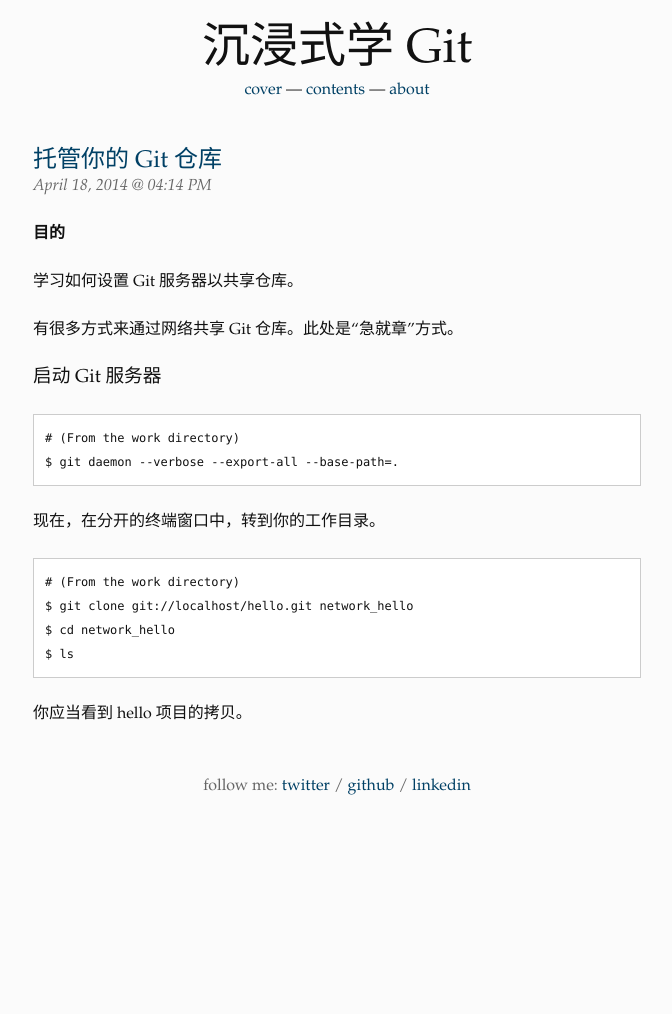
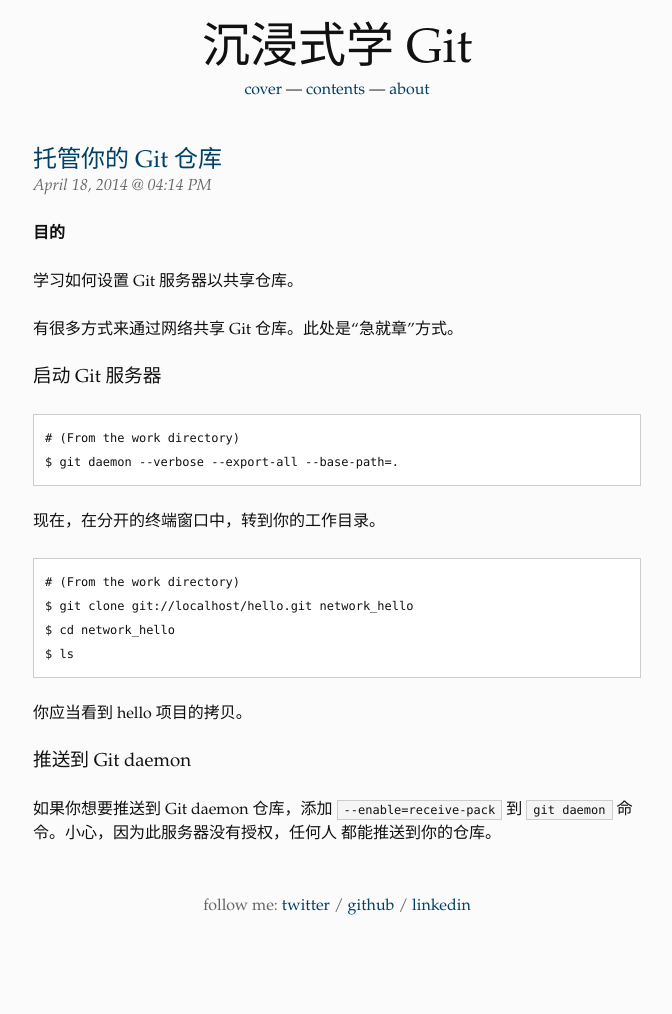
Before and after one commit to xuxiaodong/gitimmersion, a Jekyll site: the page built from _posts/2014-04-18-hosting-your-git-repositories.md, in a window 1280 px wide. Shown: the whole page, without its empty margins (303-975 px from the left). Built offline with Jekyll 4.4.1, drawn with Linux system fonts in a browser that asks for light colours; Markdown is read by kramdown in place of the engine named in the settings; before the commit the page ends 900 px from its top, so only the background shows below that.

Commit message:
Add post: sharing repos

````diff
--- a/_posts/2014-04-18-hosting-your-git-repositories.md
+++ b/_posts/2014-04-18-hosting-your-git-repositories.md
@@ -28,3 +28,9 @@ $ ls
 ```
 
 你应当看到 hello 项目的拷贝。
+
+### 推送到 Git daemon
+
+如果你想要推送到 Git daemon 仓库，添加 `--enable=receive-pack`
+到 `git daemon` 命令。小心，因为此服务器没有授权，任何人
+都能推送到你的仓库。
--- a/contents.html
+++ b/contents.html
@@ -56,4 +56,5 @@ title: Contents
     <li><a href="{{ site.baseurl }}pushing-a-change.html">推送更改</a></li>
     <li><a href="{{ site.baseurl }}pulling-shared-changes.html">拉下共享的更改</a></li>
     <li><a href="{{ site.baseurl }}hosting-your-git-repositories.html">托管你的 Git 仓库</a></li>
+    <li><a href="{{ site.baseurl }}sharing-repos.html">共享仓库</a></li>
 </ol>
````
Also changed, not shown: _posts/2014-04-18-sharing-repos.md (added, +15 -0 lines).
